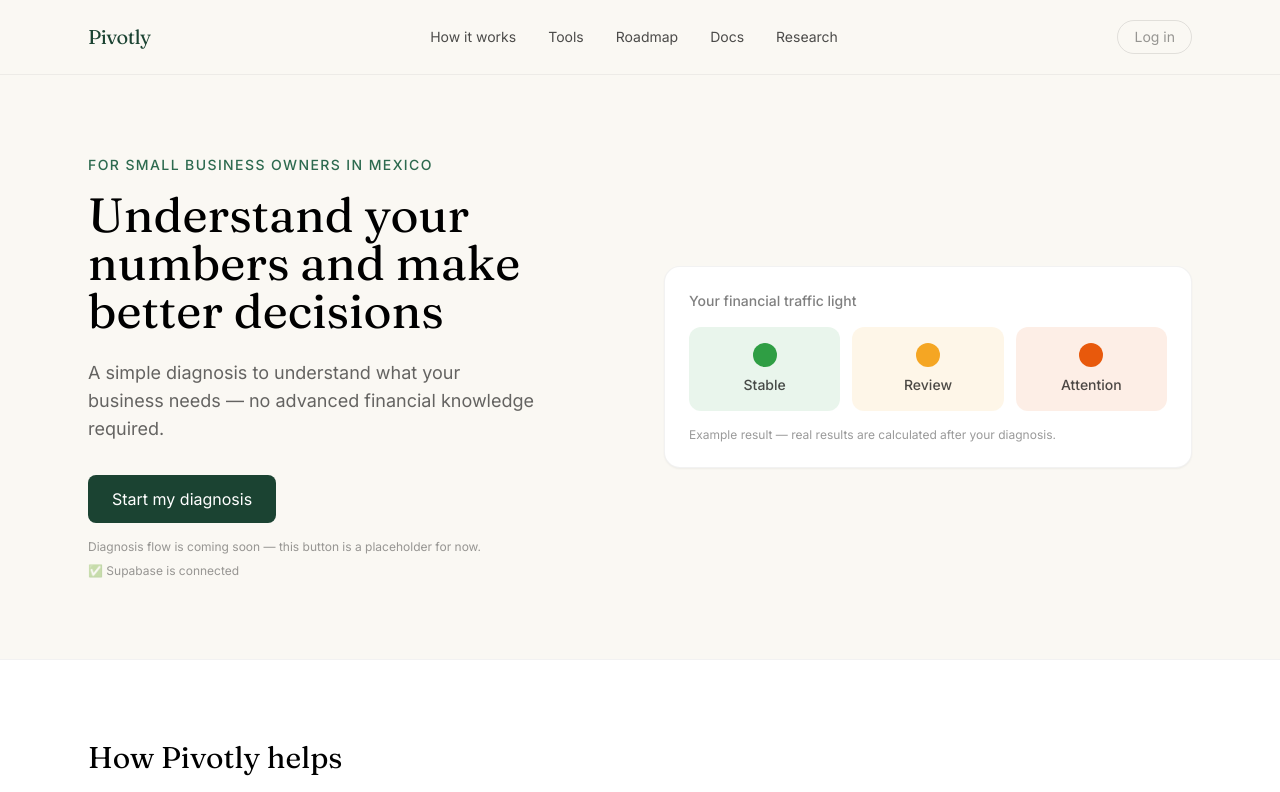
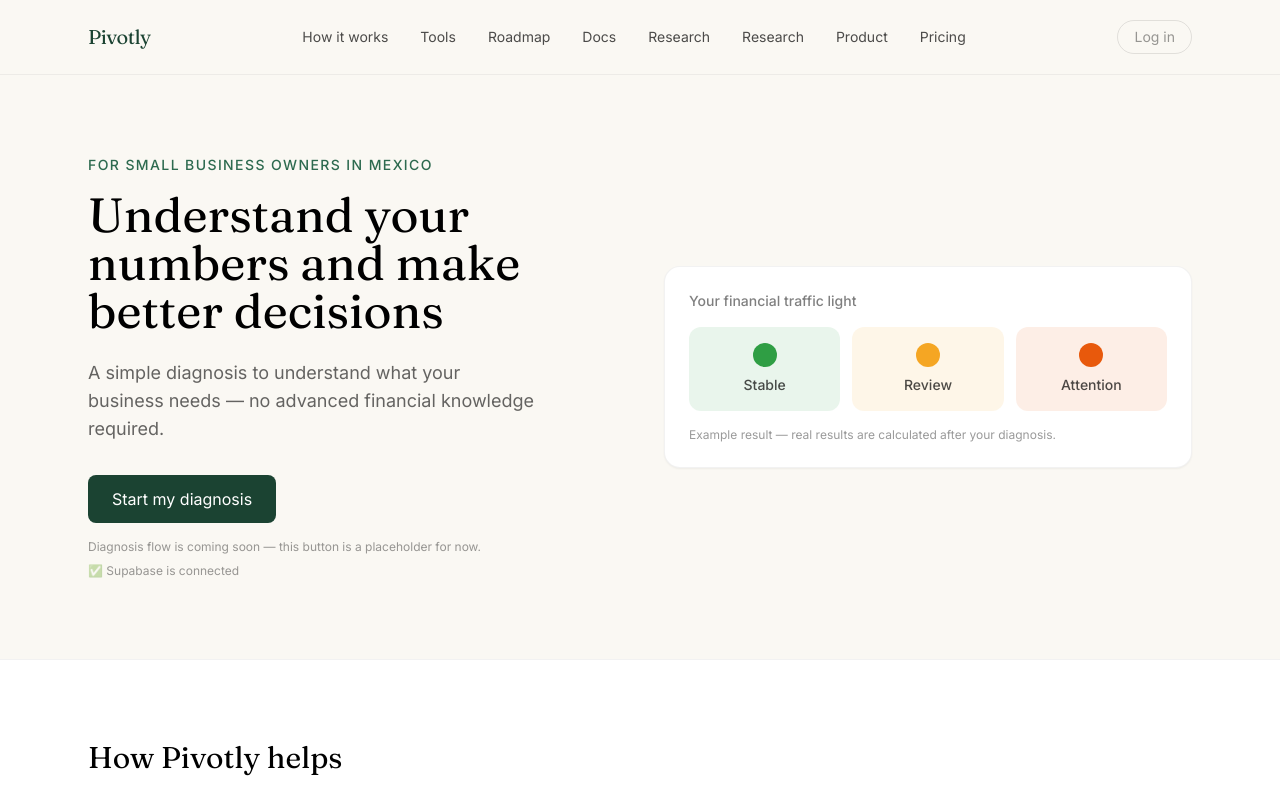
Before and after one commit to guerrerofernanda751-gc/pivotly, a Next.js app: page / in a window 1280 px wide. Shown: the top 792 px of the page. Built offline with nearby package versions, Linux system fonts and the light colour scheme; no server answers.

Commit message:
Update page.js

```diff
--- a/app/page.js
+++ b/app/page.js
@@ -76,6 +76,21 @@ export default function Home() {
             <li>
               <a href="/research" className="hover:text-forest">
                 Research
+              </a>
+            </li>
+                          <li>
+              <a href="/research" className="hover:text-forest">
+                Research
+              </a>
+            </li>
+            <li>
+              <a href="/product" className="hover:text-forest">
+                Product
+              </a>
+            </li>
+            <li>
+              <a href="/pricing" className="hover:text-forest">
+                Pricing
               </a>
             </li>
           </ul>
```
